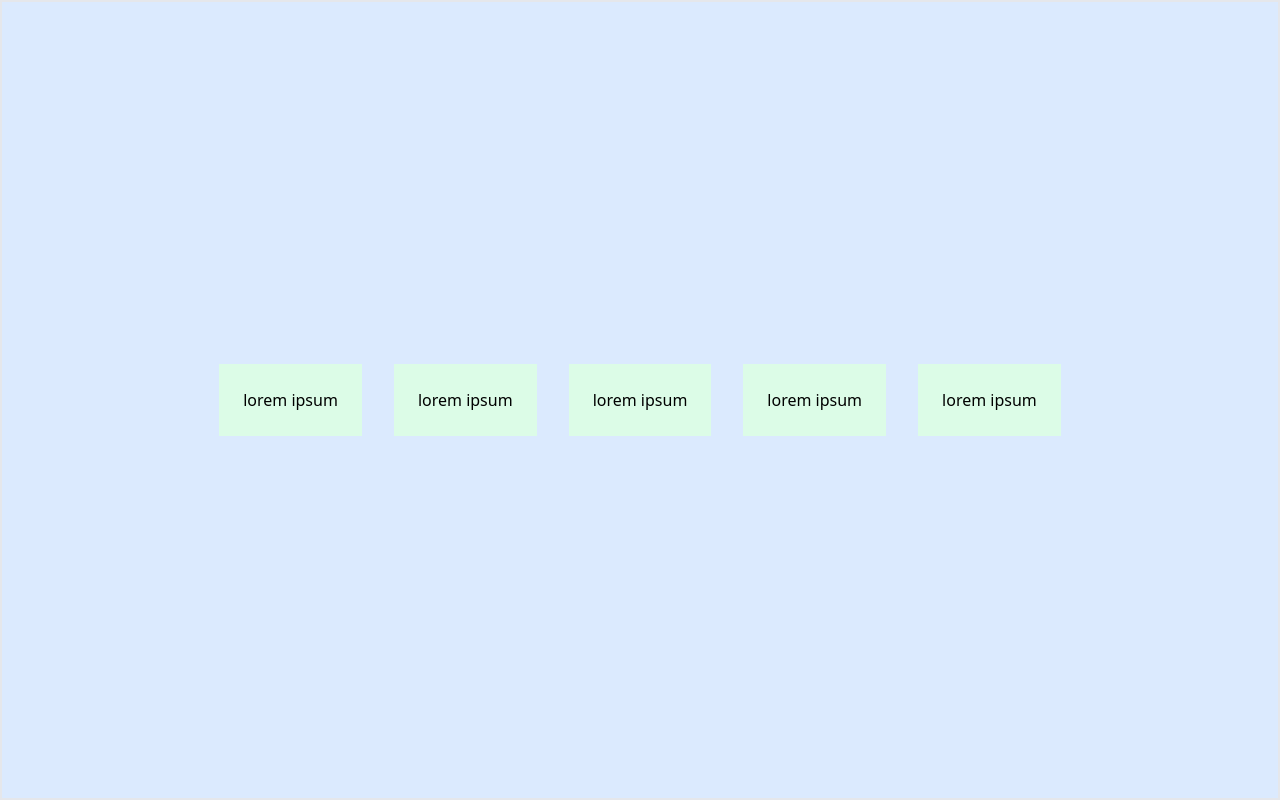
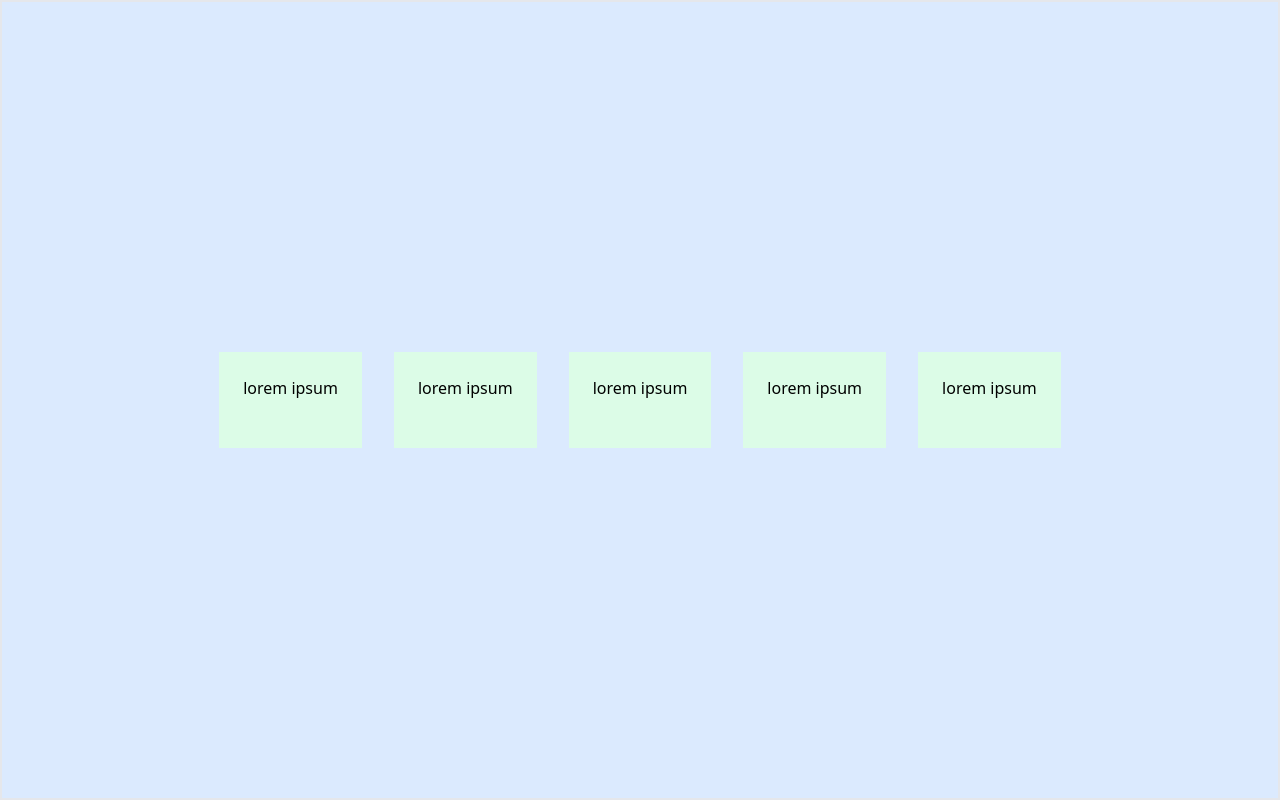
Before and after one commit to duaneywadey/Tailwind-Guides, a plain HTML site: page 03_10_flexbox_with_tailwind/8_align_items.html in a window 1280 px wide. Drawn offline with nearby package versions, Linux system fonts and the light colour scheme.

Commit message:
add new tailwind notes

```diff
--- a/03_10_flexbox_with_tailwind/8_align_items.html
+++ b/03_10_flexbox_with_tailwind/8_align_items.html
@@ -7,14 +7,12 @@
 	<script src="https://cdn.tailwindcss.com"></script>
 </head>
 <body>
-	<div class="flex justify-center">
-		<div class="flex flex-row justify-center items-center bg-blue-100 w-full h-screen shadow-md border-2 p-6">
-			<div class="bg-green-100 m-4 p-6">lorem ipsum</div>
-			<div class="bg-green-100 m-4 p-6">lorem ipsum</div>
-			<div class="bg-green-100 m-4 p-6">lorem ipsum</div>
-			<div class="bg-green-100 m-4 p-6">lorem ipsum</div>
-			<div class="bg-green-100 m-4 p-6">lorem ipsum</div>
-		</div>
+	<div class="flex flex-row justify-center items-center bg-blue-100 h-screen shadow-md border-2 p-6">
+		<div class="bg-green-100 h-24 m-4 p-6">lorem ipsum</div>
+		<div class="bg-green-100 h-24 m-4 p-6">lorem ipsum</div>
+		<div class="bg-green-100 h-24 m-4 p-6">lorem ipsum</div>
+		<div class="bg-green-100 h-24 m-4 p-6">lorem ipsum</div>
+		<div class="bg-green-100 h-24 m-4 p-6">lorem ipsum</div>
 	</div>
 </body>
 </html>
```
